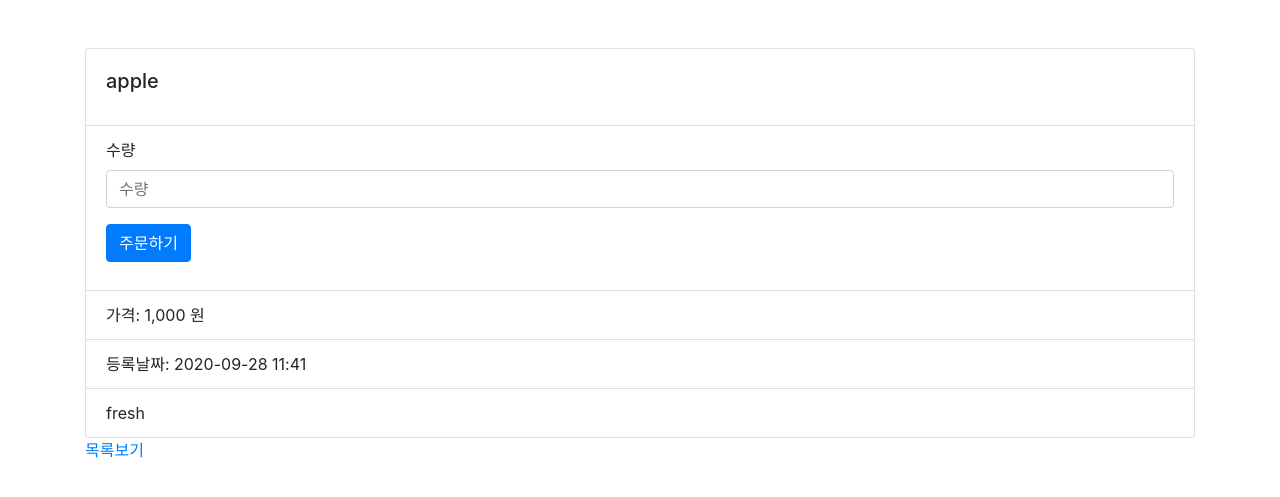
After one commit to GeonWooPaeng/Django_Level2, a Django app: page /product/1/ in a window 1280 px wide. The commit adds this page. Shown: the top 497 px of the page. Run offline with Django 3.2, Linux system fonts and the light colour scheme; data comes from the database, SQL or seed files in the repository; both versions use the stored data as it was after the commit; some libraries are stand-ins or nearby versions.

Commit message:
상품 주문하기

```diff
--- a/fc_django/fc_django/urls.py
+++ b/fc_django/fc_django/urls.py
@@ -16,7 +16,8 @@ Including another URLconf
 from django.contrib import admin
 from django.urls import path
 from user.views import index, RegisterView, LoginView
-from product.views import ProductList, ProductCreate
+from product.views import ProductList, ProductCreate, ProductDetail
+from order.views import OrderCreate
 
 urlpatterns = [
     path('admin/', admin.site.urls),
@@ -24,5 +25,7 @@ urlpatterns = [
     path('register/', RegisterView.as_view()), #클래스인 경우 as_view()를 써줘야 한다
     path('login/', LoginView.as_view()),
     path('product/', ProductList.as_view()),
-    path('product/create/', ProductCreate.as_view())
+    path('product/<int:pk>/', ProductDetail.as_view()),
+    path('product/create/', ProductCreate.as_view()),
+    path('order/create/', OrderCreate.as_view()),
 ]
--- /dev/null
+++ b/fc_django/order/forms.py
@@ -0,0 +1,46 @@
+from django import forms
+from .models import Order
+from user.models import User
+from product.models import Product
+# Create your views here.
+
+class RegisterForm(forms.Form):
+
+    def __init__(self, request, *args, **kwargs):
+        # form에서 request를 전달 받을 수 있게 하기 위함 -> session에 접근할 수 있게 하는 것
+        super().__init__(*args, **kwargs)
+        self.request = request
+
+    quantity = forms.IntegerField(
+        error_messages={
+            'required': '수량을 입력해주세요.'
+        }, label='수량'
+    )
+    product = forms.IntegerField(
+        error_messages={
+            'required': '상품설명을 입력해주세요.'
+        }, label='상품설명', widget=forms.HiddenInput
+    )
+
+    def clean(self):
+        cleaned_data = super().clean()
+        #저장하는 부분
+        quantity = cleaned_data.get('quantity') #수량가져오기
+        product = cleaned_data.get('product')
+
+        # user의 views.py에서 def form_valid에서의 request.session['여기부분']을 써준다
+        # user을 가져온다
+        user = self.request.session.get('user')
+
+        if quantity and product and user:
+            order = Order(
+                quantity=quantity,
+                product=Product.objects.get(pk=product),
+                user=User.objects.get(email=user)
+            )
+            order.save()
+
+        else:
+            self.product = product
+            self.add_error('quantity', '값이 없습니다.')
+            self.add_error('product', '값이 없습니다.')
--- a/fc_django/product/templates/product.html
+++ b/fc_django/product/templates/product.html
@@ -17,7 +17,7 @@
                 {% for product in product_list %}
                 <tr>
                     <th scope="row">{{ product.id }}</th>
-                    <th>{{ product.name }}</th>
+                    <th><a href="/product/{{ product.id }}">{{ product.name }}</a></th>
                     <th>{{ product.price|intcomma }} 원</th>
                     <th>{{ product.register_date|date:'Y-m-d H:i' }}</th>
                 </tr>
--- /dev/null
+++ b/fc_django/product/templates/product_detail.html
@@ -0,0 +1,46 @@
+{% extends "base.html" %}
+{% load humanize %}
+{% block contents %}
+<div class="row mt-5">
+    <div class="col-12">
+        <div class="card" style="width: 100%;">
+            <div class="card-body">
+                <h5 class="card-title">{{ product.name }}</h5>
+            </div>
+            <ul class="list-group list-group-flush">
+                <!-- 주문하는 부분 -->
+                <li class="list-group-item">
+                    <form method="POST" action="/order/create/">
+                        {% csrf_token %}
+                        {% for field in form %}
+                        <div class="form-group">
+                            {% ifnotequal field.name 'product' %}
+                            <label for="{{ field.id_for_label }}">{{ field.label }}</label>
+                            {% endifnotequal %}
+                            <input type="{{ field.field.widget.input_type }}" class="form-control" id="{{ field.id_for_label }}"
+                                placeholder="{{ field.label }}" name="{{ field.name }}"
+                                value="{% ifequal field.name 'product' %}{{ product.id }}{% endifequal %}"/>
+                                <!-- value는 id보내는 곳 -->
+                        </div>
+                        {% if field.errors %}
+                        <span style="color: red">{{ field.errors }}</span>
+                        {% endif %}
+                        {% endfor %}
+                        <button type="submit" class="btn btn-primary">주문하기</button>
+                    </form>
+                </li>
+                <li class="list-group-item">가격: {{ product.price|intcomma }} 원</li>
+                <li class="list-group-item">등록날짜: {{ product.register_date|date:'Y-m-d H:i' }}</li>
+                <li class="list-group-item">{{ product.description|safe }}</li>
+            </ul>
+        </div>
+    </div>
+</div>
+    <!-- 목록으로 가기 만들기 -->
+    <div class="row">
+        <div class="col-12">
+            <a href="/product/">목록보기</a>
+        </div>
+    </div>
+
+{% endblock %}
--- a/fc_django/product/views.py
+++ b/fc_django/product/views.py
@@ -1,8 +1,9 @@
 from django.shortcuts import render
-from django.views.generic import ListView
+from django.views.generic import ListView, DetailView
 from django.views.generic.edit import FormView
 from .models import Product
 from .forms import RegisterForm
+from order.forms import RegisterForm as OrderForm
 # Create your views here.
 
 class ProductList(ListView):
@@ -15,3 +16,15 @@ class ProductCreate(FormView):
     template_name = 'register_product.html'
     form_class = RegisterForm
     success_url = '/product/'
+
+class ProductDetail(DetailView):
+    template_name = 'product_detail.html'
+    queryset = Product.objects.all() #모든 제품 가져오기
+    context_object_name = 'product'
+
+    #DetailView에다가 form을 전달해주는 방식
+    #원하는 data를 넣을수 있는 함수
+    def get_context_data(self, **kwargs):
+        context = super().get_context_data(**kwargs)
+        context['form'] = OrderForm(self.request) #order forms.py에서 def __init__에서 request받아온다.
+        return context
```
Also changed, not shown: fc_django/order/views.py (+20 -2 lines), help.txt (+26 -0 lines), fc_django/db.sqlite3.
